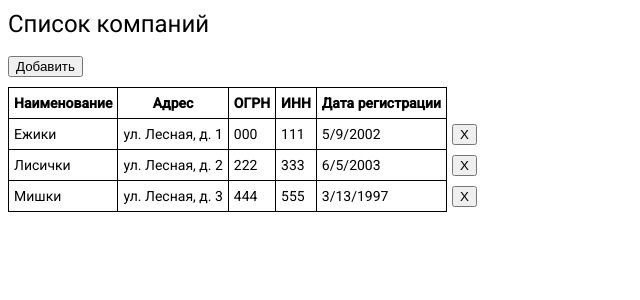
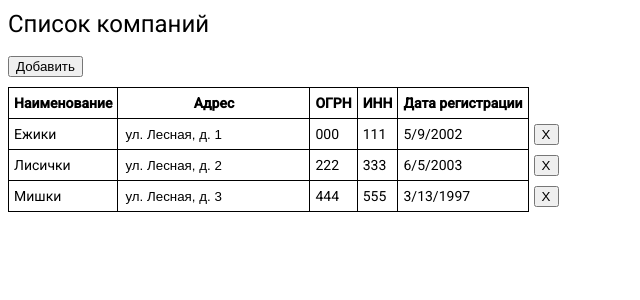
Before and after one commit to angst-storm/ananas, an Angular app: page / in a window 1280 px wide. Shown: the top 300 px of the page, without its empty margins (0-640 px from the left). Built offline with nearby package versions, Linux system fonts and the light colour scheme.

Commit message:
inline-edit изменение адреса

```diff
--- a/src/app/app.module.ts
+++ b/src/app/app.module.ts
@@ -7,7 +7,7 @@ import {CompaniesService} from './services/companies.service';
 import {MatDialogModule} from "@angular/material/dialog";
 import {AddCompanyComponent} from './add-company/add-company.component';
 import {BrowserAnimationsModule} from "@angular/platform-browser/animations";
-import {ReactiveFormsModule} from "@angular/forms";
+import {FormsModule, ReactiveFormsModule} from "@angular/forms";
 
 @NgModule({
   declarations: [
@@ -18,8 +18,9 @@ import {ReactiveFormsModule} from "@angular/forms";
   imports: [
     BrowserModule,
     BrowserAnimationsModule,
+    FormsModule,
+    ReactiveFormsModule,
     MatDialogModule,
-    ReactiveFormsModule
   ],
   providers: [
     CompaniesService
--- a/src/app/list/list.component.css
+++ b/src/app/list/list.component.css
@@ -10,3 +10,11 @@ th, td {
 .delete {
   border: none;
 }
+
+.inline-edit {
+  border: none;
+}
+
+.inline-edit:focus {
+  border: inherit;
+}
--- a/src/app/list/list.component.html
+++ b/src/app/list/list.component.html
@@ -8,7 +8,7 @@
   </tr>
   <tr *ngFor="let company of companiesService.companies">
     <td>{{company.name}}</td>
-    <td>{{company.address}}</td>
+    <td><input class="inline-edit" [(ngModel)]="company.address"></td>
     <td>{{company.ogrn}}</td>
     <td>{{company.inn}}</td>
     <td>{{company.regDate.toLocaleDateString()}}</td>
```
